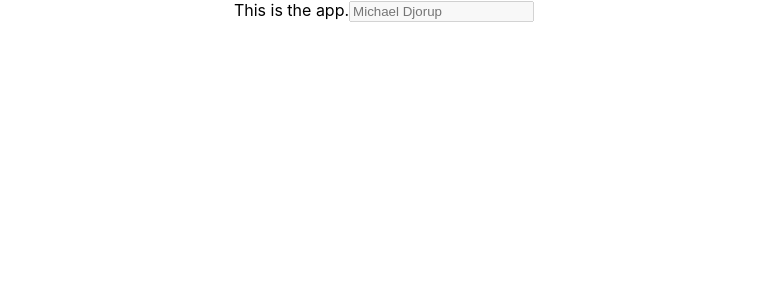
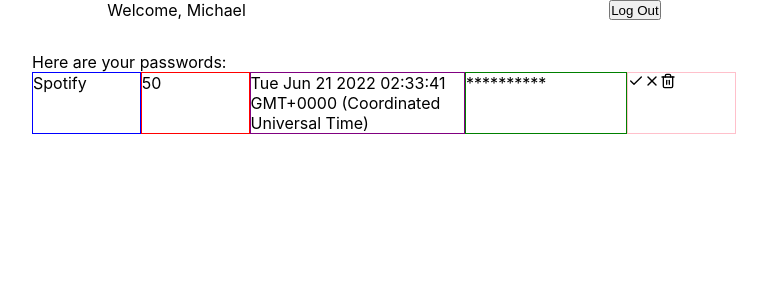
Before and after one commit to mdjorup/pw-storage-frontend, a React (Create React App) app: page / in a window 1280 px wide. Shown: the top 300 px of the page, without its empty margins (256-1023 px from the left). Built offline with nearby package versions, Linux system fonts and the light colour scheme.

Commit message:
Started entry design

```diff
--- a/package.json
+++ b/package.json
@@ -8,6 +8,7 @@
     "@testing-library/user-event": "^13.5.0",
     "react": "^18.2.0",
     "react-dom": "^18.2.0",
+    "react-icons": "^4.4.0",
     "react-scripts": "5.0.1",
     "web-vitals": "^2.1.4"
   },
--- a/src/App.css
+++ b/src/App.css
@@ -1,38 +1,18 @@
 .App {
-  text-align: center;
+  display: flex;
+  flex-direction: column;
+  min-width: 100%;
+  min-height: 100%;
 }
 
-.App-logo {
-  height: 40vmin;
-  pointer-events: none;
+
+.header {
+  display: flex;
+  justify-content: space-evenly;
+
 }
 
-@media (prefers-reduced-motion: no-preference) {
-  .App-logo {
-    animation: App-logo-spin infinite 20s linear;
-  }
+
+.app__body {
+  padding: 2em 18em 0em 18em;
 }
-
-.App-header {
-  background-color: #282c34;
-  min-height: 100vh;
-  display: flex;
-  flex-direction: column;
-  align-items: center;
-  justify-content: center;
-  font-size: calc(10px + 2vmin);
-  color: white;
-}
-
-.App-link {
-  color: #61dafb;
-}
-
-@keyframes App-logo-spin {
-  from {
-    transform: rotate(0deg);
-  }
-  to {
-    transform: rotate(360deg);
-  }
-}
--- a/src/App.js
+++ b/src/App.js
@@ -1,11 +1,50 @@
 import './App.css';
 
+import Entry from './Entry/Entry';
+
+
+//7034480005
 function App() {
+
+
+
+
+  const testEntries = [{
+    id: 1,
+    accountName: "Spotify",
+    notificationDays: 50,
+    lastSet: new Date(),
+    password: 1234567890,
+    state: "saved"
+  }];
+
+
   return (
     <div className="App">
-      This is the app.
-      <input disabled placeholder='Michael Djorup'>
-      </input>
+      <div className="header">
+        <p>Welcome, Michael</p>
+        <button className='logout__button'>
+          Log Out
+        </button>
+      </div>
+      <div className='app__body'>
+        <p>Here are your passwords:</p>
+        {testEntries && testEntries.map((entry) => {
+            let id = entry.id
+            let accountName = entry.accountName;
+            let notificationDays = entry.notificationDays;
+            let lastSet = entry.lastSet;
+            let password = entry.password;
+            let state = entry.state;
+            return <Entry key={id}
+                          accountName={accountName}
+                          notificationDays={notificationDays}
+                          lastSet={lastSet}
+                          password={password}
+                          state={state}/>
+          })
+        }
+      </div>
     </div>
   );
 }
--- a/src/Entry/Entry.css
+++ b/src/Entry/Entry.css
@@ -0,0 +1,37 @@
+.entry {
+    display: flex;
+
+}
+
+.entry:hover {
+    background-color: whitesmoke;
+}
+
+
+.entry__account {
+    flex: 1;
+    border: 1px solid blue;
+}
+
+.notidays {
+    flex: 1;
+    border: 1px solid red;
+}
+
+.dateset {
+    flex: 2;
+    border: 1px solid purple;
+}
+
+.password {
+    flex: 1.5;
+    border: 1px solid green;
+}
+
+.icons {
+    display: flex;
+    justify-content: left;
+    padding: 0em 0em 0em 0em;
+    flex: 1;
+    border: 1px solid pink;
+}
--- a/src/Entry/Entry.js
+++ b/src/Entry/Entry.js
@@ -1,5 +1,8 @@
-import React from 'react'
+import React, {useState} from 'react'
 import "./Entry.css"
+
+
+import {FiEdit, FiCheck, FiX, FiTrash2, FiEye, FiEyeOff} from "react-icons/fi"
 
 
 /*
@@ -15,18 +18,72 @@ Account       |Notification Days|       Old Password  |New Password|
 |Account|     |Notification Days|       |New Password|    (options)
 
 
-*/
-const Entry = ({accountName, notificationDays, Password, state}) => {
+
+create, edit, saved
 
 
-    // here we will send the request for the password if
+*/
 
+const IconSelector = ({type}) => {
 
     return (
-        <div>
+
+        <div className='iconselector'>
+            {type === "edit" && <FiEdit />}
+            {type === "check" && <FiCheck />}
+            {type === "reset" && <FiX />}
+            {type === "delete" && <FiTrash2 />}
+            {type === "view" && <FiEye />}
+            {type === "hide" && <FiEyeOff />}
 
         </div>
     )
 }
 
+
+
+
+
+const Entry = ({accountName, notificationDays, lastSet, password}) => {
+
+    const [pwVisible, setPwVisible] = useState(false);
+
+    const [_accountName, setAccountName] = useState(accountName);
+    const [_notificationDays, setNotificationDays] = useState(notificationDays);
+    const [_lastSet, setLastSet] = useState(lastSet);
+    const [_password, setPassword] = useState(password);
+
+
+
+
+
+
+    const [state, setState] = useState("edit")
+    // here we will send the request for the password if
+
+    return (
+        <div className='entry'>
+            <div className='entry__account'>
+                <p>{_accountName}</p>
+            </div>
+            <div className='notidays'>
+                <p>{_notificationDays}</p>
+            </div>
+            <div className='dateset'>
+                <p>{_lastSet.toString()}</p>
+            </div>
+            <div className='password'>
+                {pwVisible && <p>{password}</p>}
+                {!pwVisible && <p>**********</p>}
+
+            </div>
+            <div className='icons'>
+                {state === "saved" && ["edit"].map((icon) => <IconSelector type={icon}/>)}
+                {state === "edit" && ["check", "reset", "delete"].map((icon) => <IconSelector type={icon}/>)}
+                {state === "create" && ["check", "delete"].map((icon) => <IconSelector type={icon}/>)}
+            </div>
+        </div>
+    )
+}
+
 export default Entry
--- a/src/index.css
+++ b/src/index.css
@@ -1,4 +1,11 @@
+* {
+  margin: 0;
+  padding: 0;
+}
+
 body {
+
+
   margin: 0;
   font-family: -apple-system, BlinkMacSystemFont, 'Segoe UI', 'Roboto', 'Oxygen',
     'Ubuntu', 'Cantarell', 'Fira Sans', 'Droid Sans', 'Helvetica Neue',
```
Also changed, not shown: 1 other file (tests, documents, lock files or other folders).
